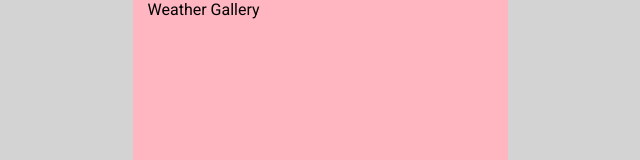
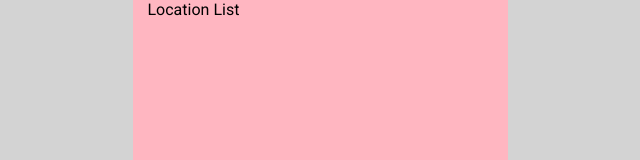
Before and after one commit to npranto/weather-art, a React (Create React App) app: page /gallery in a window 1280 px wide. Shown: the top 160 px of the page, without its empty margins (320-960 px from the left). Built offline with nearby package versions, Linux system fonts and the light colour scheme.

Commit message:
w-DTGAkZio => Layout for LocationList component

```diff
--- /dev/null
+++ b/src/components/LocationList/LocationList.css
@@ -0,0 +1,3 @@
+.LocationList {
+    width: 100%;
+}
--- /dev/null
+++ b/src/components/LocationList/LocationList.js
@@ -0,0 +1,15 @@
+import React, {Component} from 'react';
+
+import './LocationList.css';
+
+class LocationList extends Component {
+    render() {
+        return (
+            <div className="LocationList">
+                Location List
+            </div>
+        )
+    }
+}
+
+export default LocationList;
--- a/src/components/WeatherGallery/WeatherGallery.js
+++ b/src/components/WeatherGallery/WeatherGallery.js
@@ -1,12 +1,13 @@
 import React, {Component} from 'react';
 
+import LocationList from './../LocationList/LocationList';
 import './WeatherGallery.css';
 
 class WeatherGallery extends Component {
     render() {
         return (
             <div className="WeatherGallery">
-                Weather Gallery
+                <LocationList />
             </div>
         )
     }
```
